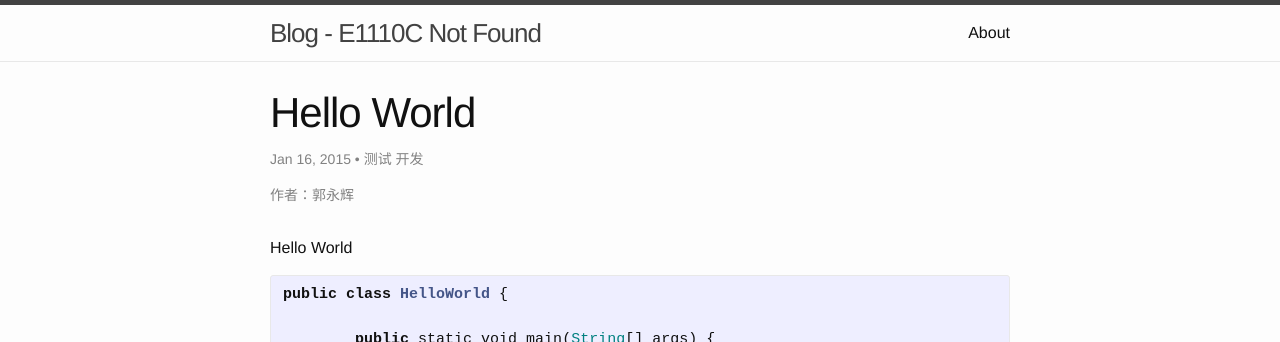
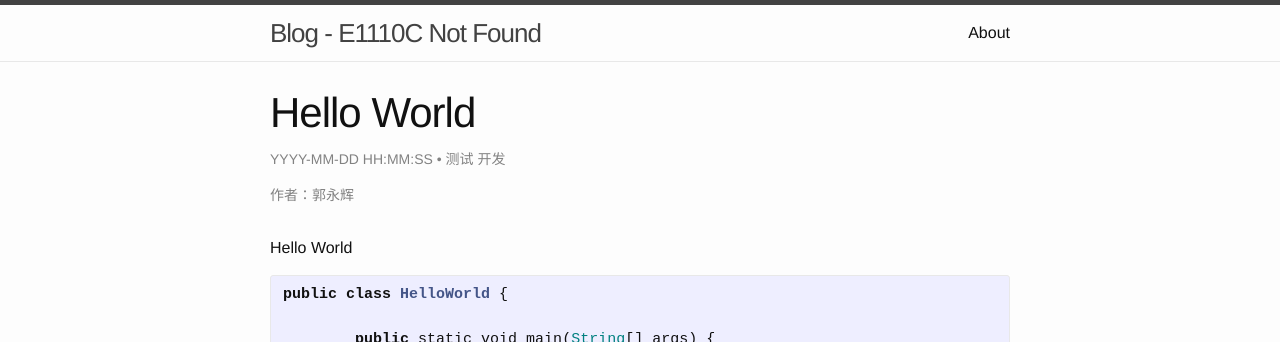
Before and after one commit to E1110CNotFound/E1110CNotFound.github.io, a Jekyll site: the page built from _posts/2015-01-16-hello-world.markdown, in a window 1280 px wide. Shown: the top 342 px of the page. Built offline with Jekyll 4.4.1, drawn with Linux system fonts in a browser that asks for light colours.

Commit message:
modify style of post.html

```diff
--- a/_layouts/post.html
+++ b/_layouts/post.html
@@ -5,7 +5,7 @@
 
   <header class="post-header">
     <h1 class="post-title">{{ page.title }}</h1>
-    <p class="post-meta">{{ page.date | date: "%b %-d, %Y" }}{% if page.meta %} • {{ page.meta }}{% endif %}{% if page.categories %} • {% for category in page.categories %} {{ category }}{% endfor %}{% endif %}</p>
+    <p class="post-meta">{{ page.date | date: "YYYY-MM-DD HH:MM:SS" }}{% if page.meta %} • {{ page.meta }}{% endif %}{% if page.categories %} • {% for category in page.categories %} {{ category }}{% endfor %}{% endif %}</p>
     {% if page.author %}<p class="post-meta">作者：{{ page.author }}</p>{% endif %}
   </header>
 
```
